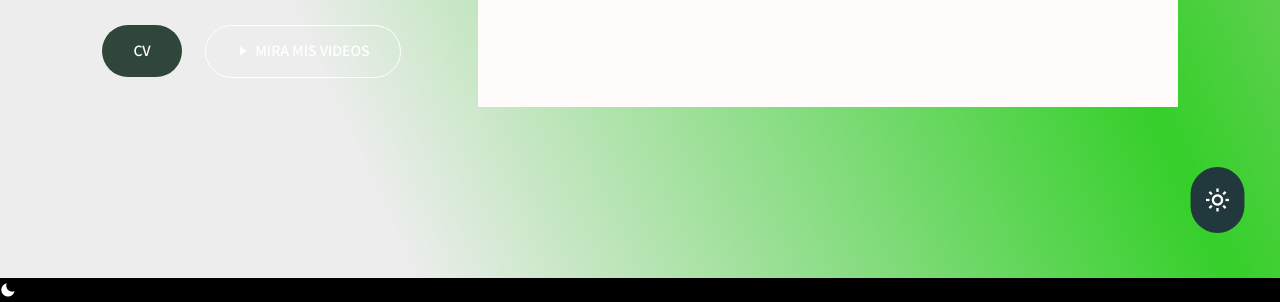
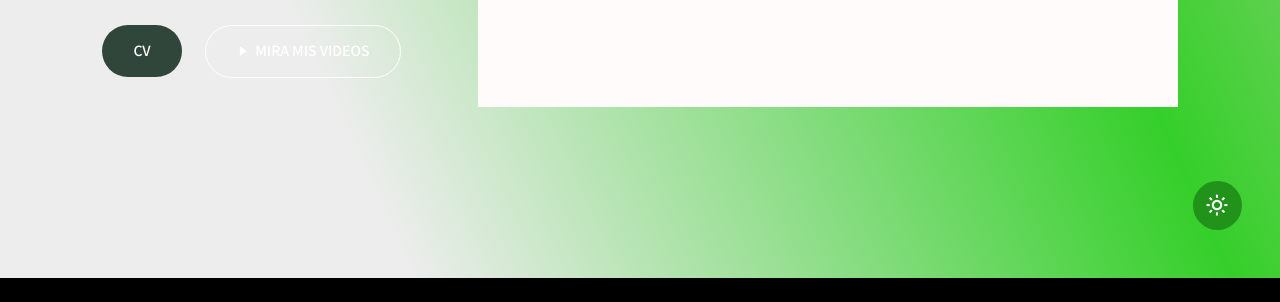
Before and after one commit to juannnm/proyecto-final-maquetacion-web, a plain HTML site: page index.html in a window 1280 px wide. Shown: the part 522-824 px from the top of the page. After the commit the page ends 800 px from the top, so only its background shows below. Drawn offline with nearby package versions, Linux system fonts and the light colour scheme.

Commit message:
Implementacion del boton para cada uno de los modos Light-Dark

```diff
--- a/style.css
+++ b/style.css
@@ -169,35 +169,60 @@ section {
   transform: translateY(-5px);
 }
 
-.light-mode, .black-mode {
+.dark-mode {
   position: absolute;
   bottom: 6%;
   right: 3%;
 }
 
-.light-mode, black-mode i {
+
+
+.dark-mode i {
   display: block;
   padding: 12px;
   font-size: 25px;
-  background-color: #21383D;
+  background-color: #314e36;
   border-radius: 30px;
   transition: all .5s ease;
 }
 
-.light-mode, .black-mode i:hover {
+.dark-mode i:hover {
   transform: scale(1.1);
 }
-
 
 @media (prefers-color-scheme: light){
   .hero{
     background: linear-gradient(245.59deg, #95d27f 0%, #35cf2a 25%, #ededed 75%);
   }
+
   .hero-img img{
     width: 700px;
     margin: 10% 0 0 0;
     height: auto;
     transition: all 3s linear; /* Esto hace que la transicion sea lienal */
+  }
+
+  .light-mode {
+    position: absolute;
+    bottom: 6%;
+    right: 3%;
+  }
+
+  .light-mode i {
+    display: block;
+    padding: 12px;
+    font-size: 25px;
+    background-color: #21931b;
+    border-radius: 30px;
+    transition: all .5s ease;
+  }
+
+  .light-mode i:hover {
+    transform: scale(1.1);
+  }
+
+  .dark-mode {
+    display: none;
   }
 }
 
```
